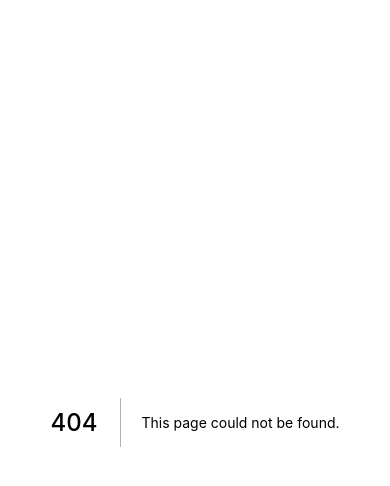
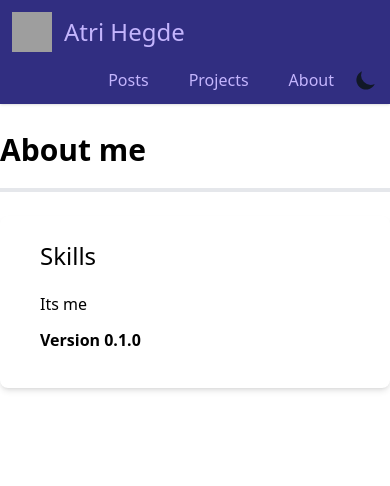
Before and after one commit to hegde-atri/nextjs-hegdeatri-dot-com, a Next.js app: page /about in a window 390 px wide. Before the commit this address had no page. Shown: the top 486 px of the page. Built offline with nearby package versions, Linux system fonts and the light colour scheme; grey boxes are pictures that could not be loaded.

Commit message:
:lipstick: :iphone: styles, nav, responsive design :bricks: base components

```diff
--- /dev/null
+++ b/components/Header.js
@@ -0,0 +1,44 @@
+import Link from 'next/link'
+import Image from 'next/image'
+import {useTheme} from "next-themes";
+import {SunIcon, MoonIcon} from '@heroicons/react/solid'
+
+export default function Header() {
+  const {systemTheme , theme, setTheme} = useTheme ();
+
+  const renderThemeChanger= () => {
+
+      const currentTheme = theme === "system" ? systemTheme : theme ;
+
+      if(currentTheme ==="dark"){
+        return (
+          <SunIcon className="w-6 h-6 text-yellow-500 " role="button" onClick={() => setTheme('light')} />
+        )
+      }
+
+      else {
+        return (
+          <MoonIcon className="w-6 h-6 text-gray-900 " role="button" onClick={() => setTheme('dark')} />
+        )
+    }
+  };
+
+  return (
+    <header className='bg-indigo-900 text-violet-300 shadow w-full'>
+      <div className='container mx-auto flex flex-wrap p-3 flex-col md:flex-row'>
+        <Link href='/'>
+          <a className='flex md:w-1/5 title-font font-medium items-center md:justify-start mb-4 md:mb-0'>
+            <Image src='/images/logo.png' width={40} height={40} alt='logo'/>
+            <span className="ml-3 text-2xl">Atri Hegde</span>
+            </a>
+        </Link>
+        <nav className='flex flex-wrap md:w-4/5 items-center justify-end text-base md:ml-auto'>
+          <Link href='/posts'><a className='mx-5 cursor-pointer hover:text-violet-50'>Posts</a></Link>
+          <Link href='/projects'><a className='mx-5 cursor-pointer hover:text-violet-50'>Projects</a></Link>
+          <Link href='/about'><a className='mx-5 cursor-pointer hover:text-violet-50'>About</a></Link>
+          {renderThemeChanger()}
+        </nav>
+      </div>
+    </header>
+  )
+}
--- /dev/null
+++ b/components/Layout.js
@@ -0,0 +1,25 @@
+import Head from 'next/head'
+import Header from './Header'
+
+export default function Layout({title, keywords, description, children}) {
+  return (
+    <div>
+      <Head>
+        <title>{title}</title>
+        <meta name='keywords' content={keywords}/>
+        <meta name='description' content={description}/>
+        <link rel="icon" href="/favicon.ico"/>
+      </Head>
+      <Header></Header>
+
+      <main className='container mx-auto my-7'>{children}</main>
+    </div>
+  )
+}
+
+Layout.defaultProps = {
+  title: 'Welcome to hegdeatri\'s website',
+  keywords: 'Blog, development, linux, programming',
+  description: 'A personal website with posts and wikis'
+
+}
--- a/package.json
+++ b/package.json
@@ -9,7 +9,9 @@
     "lint": "next lint"
   },
   "dependencies": {
+    "@heroicons/react": "^1.0.6",
     "next": "12.2.3",
+    "next-themes": "^0.2.0",
     "react": "18.2.0",
     "react-dom": "18.2.0"
   },
--- /dev/null
+++ b/pages/404.js
@@ -0,0 +1,15 @@
+import Link from 'next/link'
+import Image from 'next/image'
+import Layout from '../components/Layout'
+
+export default function NotFoundPage() {
+  return (
+    <Layout title='Page not found'>
+      <div className='flex flex-col items-center mt-20'>
+        <Image src='/images/logo.png' width={75} height={75} className='bg-indigo-800 rounded-2xl' alt='logo'/>
+      </div>
+      <h1 className='text-6xl my-5 text-center'>Whooopss!</h1>
+      <h2 className='text-4xl text-purple-400 mb-5 text-center'>This page does not exist</h2>
+    </Layout>
+  )
+}
--- a/pages/_app.js
+++ b/pages/_app.js
@@ -1,7 +1,13 @@
+import { ThemeProvider } from 'next-themes'
 import '../styles/globals.css'
 
 function MyApp({ Component, pageProps }) {
-  return <Component {...pageProps} />
+  return (
+    <ThemeProvider enableSystem={true} attribute="class">
+      <Component {...pageProps} />
+    </ThemeProvider>
+
+  )
 }
 
 export default MyApp
--- /dev/null
+++ b/pages/about.js
@@ -0,0 +1,19 @@
+import Layout from '../components/Layout'
+
+export default function about() {
+  return (
+    <Layout title='About | Atri Hegde'>
+      <h1 className='text-3xl border-b-4 pb-5 font-bold'>
+        About me
+      </h1>
+
+      <div className='bg-white shadow-md rounded-lg px-10 py-6 mt-6'>
+        <h3 className='text-2xl mb-5'>
+          Skills
+        </h3>
+        <p className='mb-3'>Its me</p>
+        <p className='mb-3 font-bold'>Version 0.1.0</p>
+      </div>
+    </Layout>
+  )
+}
--- a/pages/index.js
+++ b/pages/index.js
@@ -1,69 +1,9 @@
-import Head from 'next/head'
-import Image from 'next/image'
-import styles from '../styles/Home.module.css'
+import Layout from '../components/Layout'
 
 export default function Home() {
   return (
-    <div className={styles.container}>
-      <Head>
-        <title>Atri Hegde</title>
-        <meta name="description" content="Generated by create next app" />
-        <link rel="icon" href="/favicon.ico" />
-      </Head>
-
-      <main className={styles.main}>
-        <h1 className={styles.title}>
-          Welcome to <a href="https://nextjs.org">Next.js!</a>
-        </h1>
-
-        <p className={styles.description}>
-          Get started by editing{' '}
-          <code className={styles.code}>pages/index.js</code>
-        </p>
-
-        <div className={styles.grid}>
-          <a href="https://nextjs.org/docs" className={styles.card}>
-            <h2>Documentation &rarr;</h2>
-            <p>Find in-depth information about Next.js features and API.</p>
-          </a>
-
-          <a href="https://nextjs.org/learn" className={styles.card}>
-            <h2>Learn &rarr;</h2>
-            <p>Learn about Next.js in an interactive course with quizzes!</p>
-          </a>
-
-          <a
-            href="https://github.com/vercel/next.js/tree/canary/examples"
-            className={styles.card}
-          >
-            <h2>Examples &rarr;</h2>
-            <p>Discover and deploy boilerplate example Next.js projects.</p>
-          </a>
-
-          <a
-            href="https://vercel.com/new?utm_source=create-next-app&utm_medium=default-template&utm_campaign=create-next-app"
-            className={styles.card}
-          >
-            <h2>Deploy &rarr;</h2>
-            <p>
-              Instantly deploy your Next.js site to a public URL with Vercel.
-            </p>
-          </a>
-        </div>
-      </main>
-
-      <footer className={styles.footer}>
-        <a
-          href="https://vercel.com?utm_source=create-next-app&utm_medium=default-template&utm_campaign=create-next-app"
-          target="_blank"
-          rel="noopener noreferrer"
-        >
-          Powered by{' '}
-          <span className={styles.logo}>
-            <Image src="/vercel.svg" alt="Vercel Logo" width={72} height={16} />
-          </span>
-        </a>
-      </footer>
-    </div>
+    <Layout>
+      <h1>Hello world</h1>
+    </Layout>
   )
 }
--- /dev/null
+++ b/pages/posts/index.js
@@ -0,0 +1,9 @@
+import Layout from "../../components/Layout"
+
+export default function BlogPage() {
+  return (
+    <Layout>
+      <h1>Posts</h1>
+    </Layout>
+  )
+}
--- a/styles/globals.css
+++ b/styles/globals.css
@@ -2,24 +2,7 @@
 @tailwind components;
 @tailwind utilities;
 
-html,
-body {
-  padding: 0;
-  margin: 0;
-  font-family: -apple-system, BlinkMacSystemFont, Segoe UI, Roboto, Oxygen,
-    Ubuntu, Cantarell, Fira Sans, Droid Sans, Helvetica Neue, sans-serif;
-}
-
-a {
-  color: inherit;
-  text-decoration: none;
-}
-
-* {
-  box-sizing: border-box;
-}
-
-@media (prefers-color-scheme: dark) {
+/* @media (prefers-color-scheme: dark) {
   html {
     color-scheme: dark;
   }
@@ -27,4 +10,4 @@ a {
     color: white;
     background: black;
   }
-}
+} */
--- a/tailwind.config.js
+++ b/tailwind.config.js
@@ -1,5 +1,6 @@
 /** @type {import('tailwindcss').Config} */
 module.exports = {
+  darkMode: 'class',
   content: [
     "./pages/**/*.{js,ts,jsx,tsx}",
     "./components/**/*.{js,ts,jsx,tsx}",
```
Also changed, not shown: 2 other files (tests, documents, lock files or other folders).
